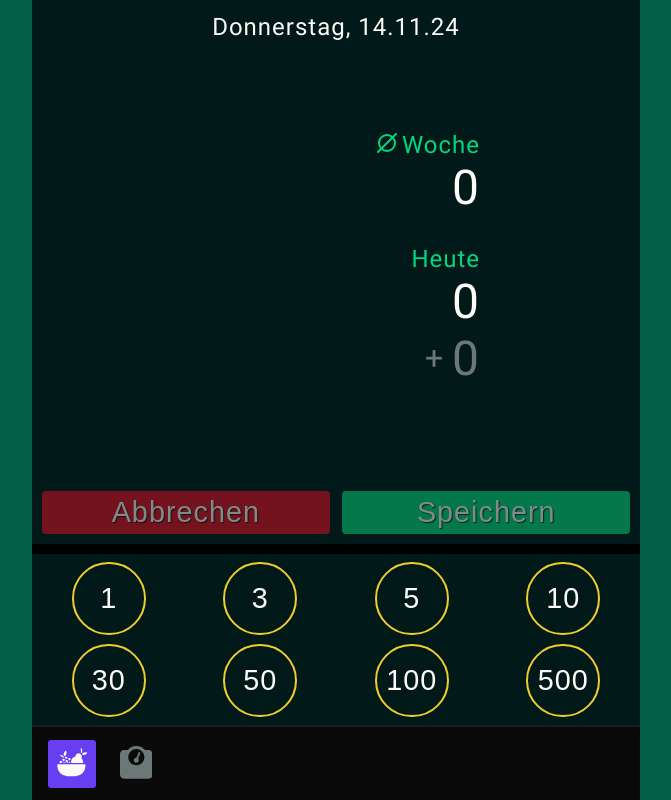
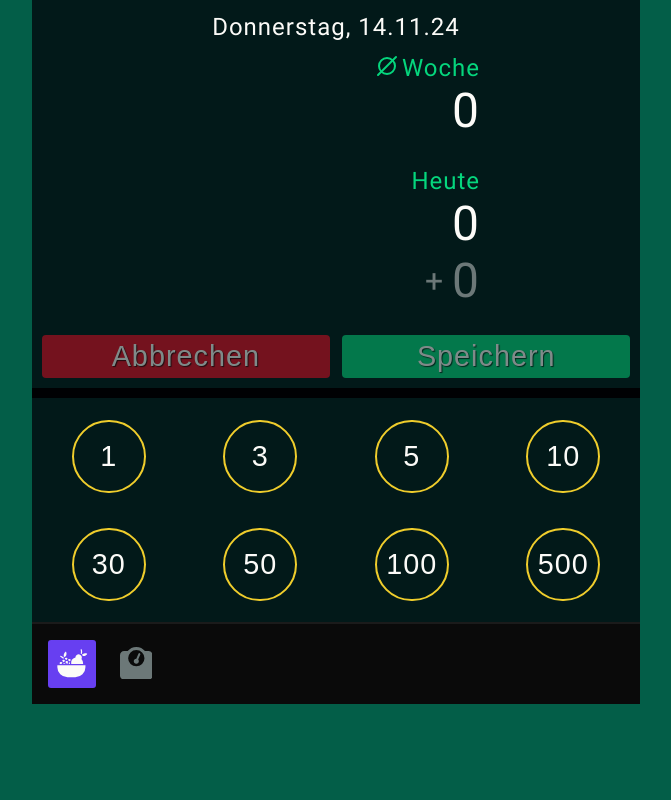
Before and after one commit to AlexSelMarburg/calories-app, a React (Vite) app: page / in a window 1280 px wide. Shown: the whole page, without its empty margins (304-975 px from the left). Built offline with nearby package versions, Linux system fonts and the light colour scheme.

Commit message:
css test

```diff
--- a/src/index.css
+++ b/src/index.css
@@ -38,7 +38,7 @@ html {
 
 body {
   overflow-x: hidden;
-  height: 100vh;
+  max-height: 100vh;
   display: flex;
   align-items: center;
   justify-content: center;
```
